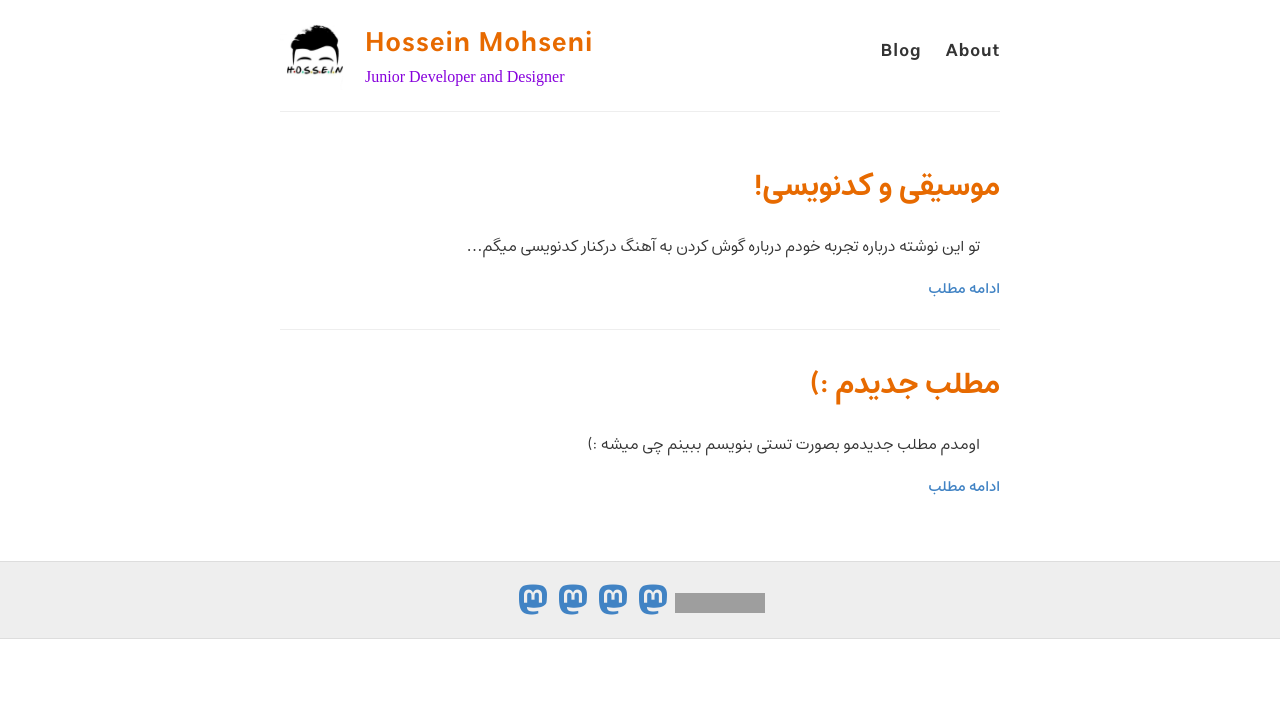
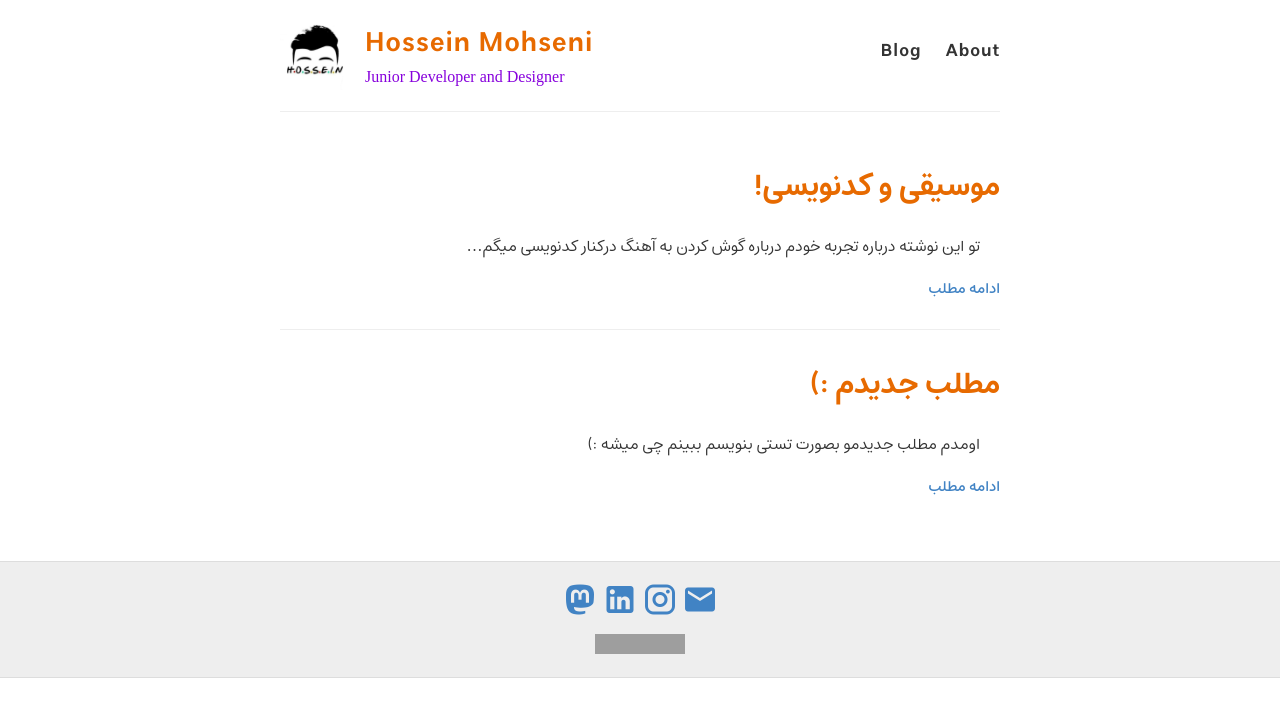
Before and after one commit to hosseinmh1/hosseinmh1.github.io, a Jekyll site: the page built from index.html, in a window 1280 px wide. Shown: the top 717 px of the page. Built offline with Jekyll 4.4.1, drawn with Linux system fonts in a browser that asks for light colours; nearby versions of some CDN libraries; grey boxes are pictures that could not be loaded.

Commit message:
Update default.html

```diff
--- a/_layouts/default.html
+++ b/_layouts/default.html
@@ -42,10 +42,14 @@
     <div class="wrapper-footer">
       <div class="container">
         <footer class="footer">
-          <a href="https://persadon.com/hosseinhimself" class="mdi mdi-mastodon mdi-36px"></a>
-          <a href="https://persadon.com/hosseinhimself" class="mdi mdi-mastodon mdi-36px"></a>
-          <a href="https://persadon.com/hosseinhimself" class="mdi mdi-mastodon mdi-36px"></a>
-          <a href="https://persadon.com/hosseinhimself" class="mdi mdi-mastodon mdi-36px"></a>
+          <a href="https://persadon.com/@hosseinhimself" class="mdi mdi-mastodon mdi-36px white-text mr-md-5 mr-3"></a>
+          <i class="fab fa-twitter fa-lg white-text mr-md-5 mr-3 fa-2x"> </i>
+          <a href="https://t.me/hosseinhimself" class="mdi mdi-telegram mdi-36px white-text mr-md-5 mr-3"></a>
+          <a href="https://www.linkedin.com/in/hossein-mohseni-87b169194/" class="mdi mdi-linkedin mdi-36px white-text mr-md-5 mr-3"></a>
+          <a href="https://instagram.com/hosseinhimself" class="mdi mdi-instagram mdi-36px white-text mr-md-5 mr-3"></a>
+          <a href="mailto:mohsenihossein@protonmail.com" class="mdi mdi-email mdi-36px white-text mr-md-5 mr-3"></a>
+          <br/>
+          <br/>
           <a rel="license" href="http://creativecommons.org/licenses/by-nc-nd/4.0/"><img alt="Creative Commons License" style="border-width:0" src="https://i.creativecommons.org/l/by-nc-nd/4.0/88x31.png"></a>
         </footer>
       </div>
```
